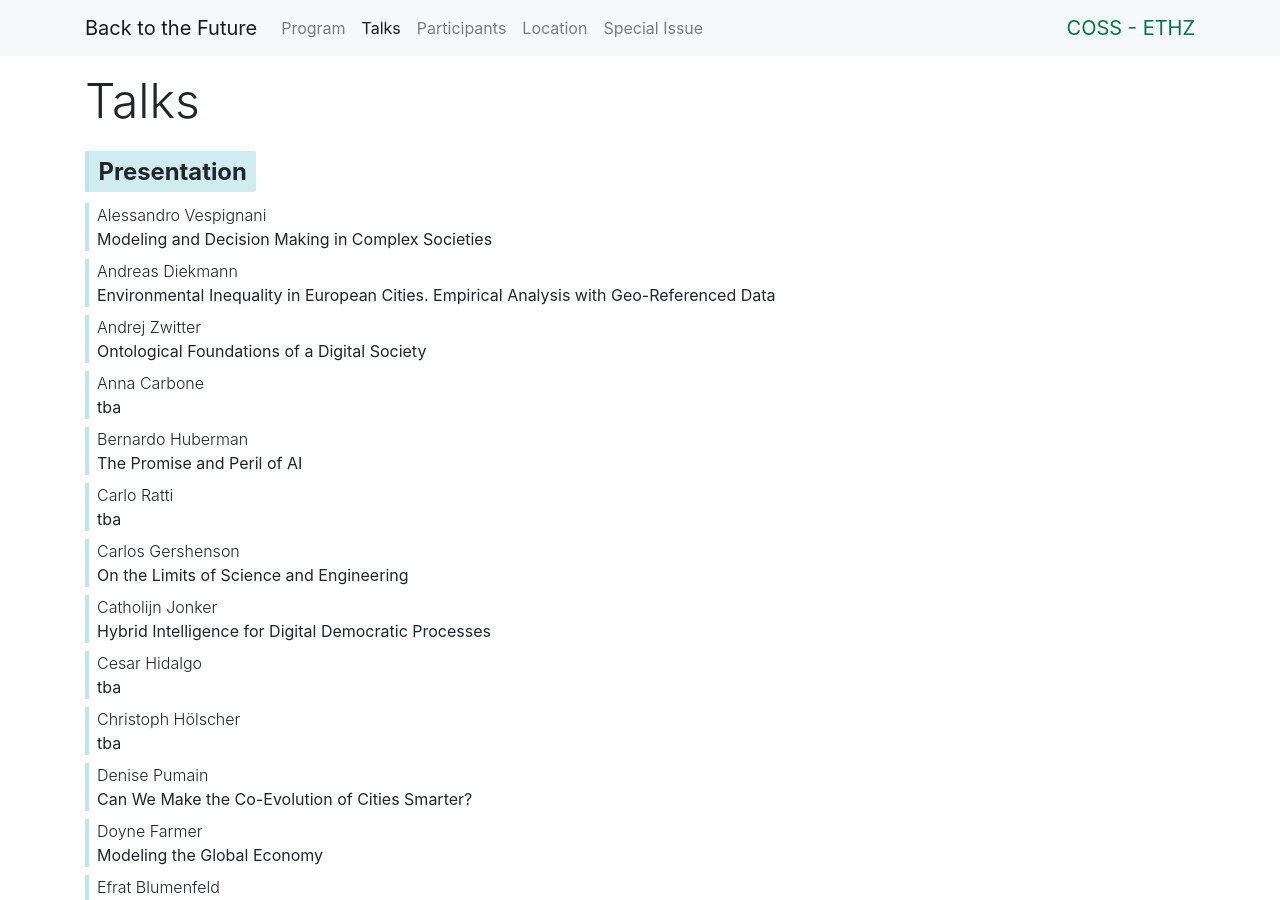
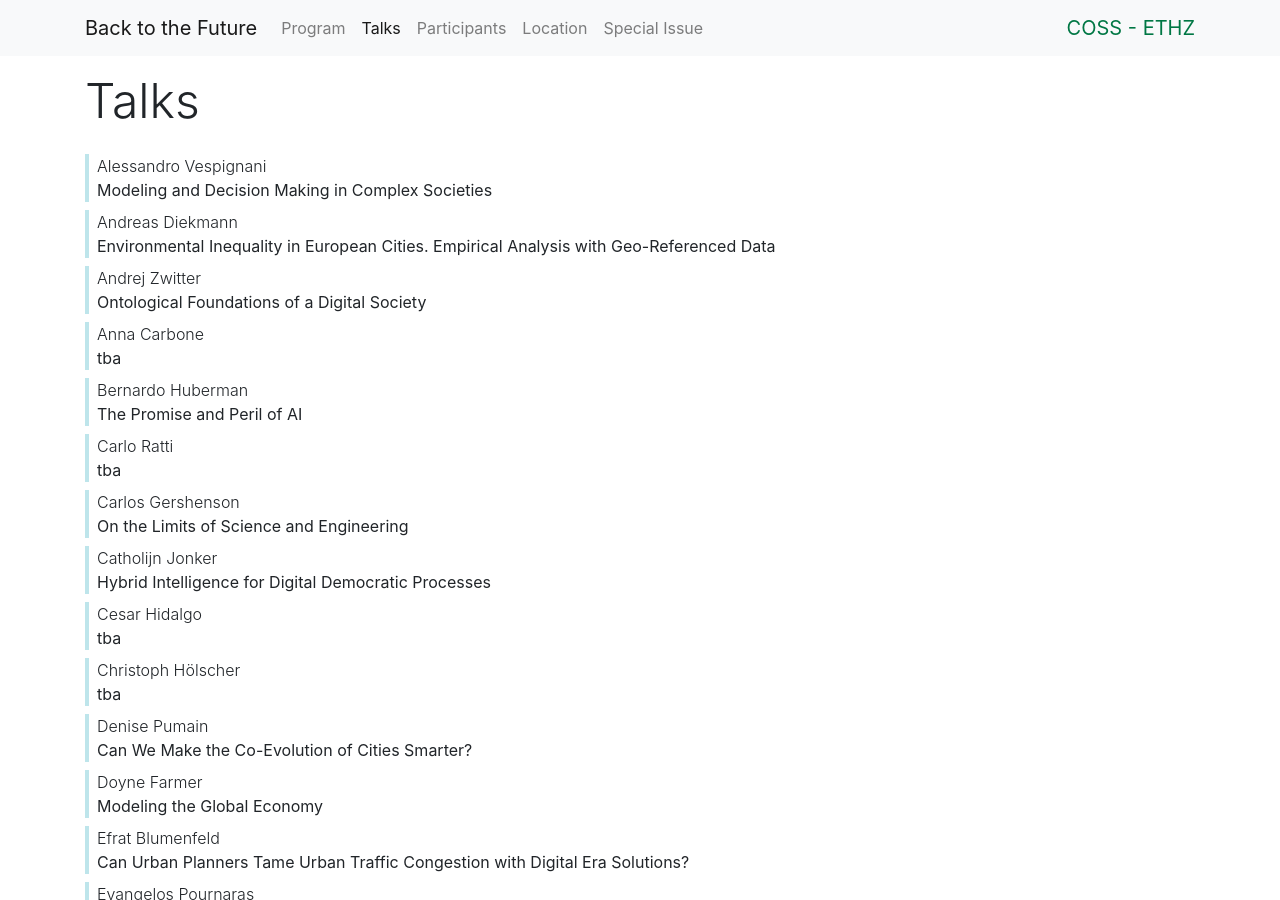
Before and after one commit to ethz-coss/ethz-coss.github.io, a Jekyll site: the page built from talks/index.md, in a window 1280 px wide and 900 px high. Built offline with Jekyll 4.4.1, drawn with Linux system fonts in a browser that asks for light colours.

Commit message:
remove "Presentation" header

```diff
--- a/_layouts/talk-overview.html
+++ b/_layouts/talk-overview.html
@@ -11,11 +11,11 @@
   {{ content }}
 
   {% for main_category in site.conference.talks.main_categories %}
-    <h3 class="mt-4 mb-3">
-      <span class="badge border-soft-{{ main_category.color }} bg-soft-{{ main_category.color }} d-block d-sm-inline text-wrap">
-        {{ main_category.name }}
-      </span>
-    </h3>
+<!--    <h3 class="mt-4 mb-3">-->
+<!--      <span class="badge border-soft-{{ main_category.color }} bg-soft-{{ main_category.color }} d-block d-sm-inline text-wrap">-->
+<!--        {{ main_category.name }}-->
+<!--      </span>-->
+<!--    </h3>-->
     <ul class="list-unstyled">
       {% for talk in site.talks -%}
         {%- for cat in talk.categories -%}
```
